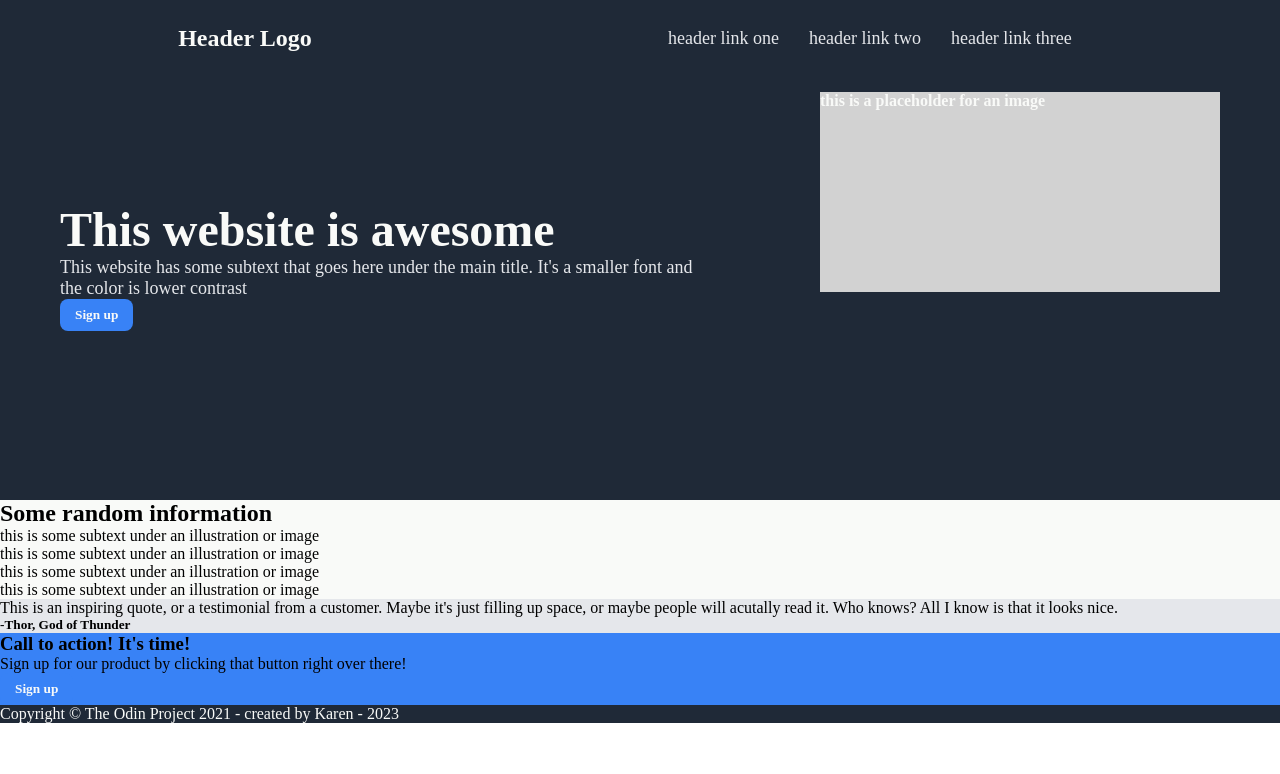
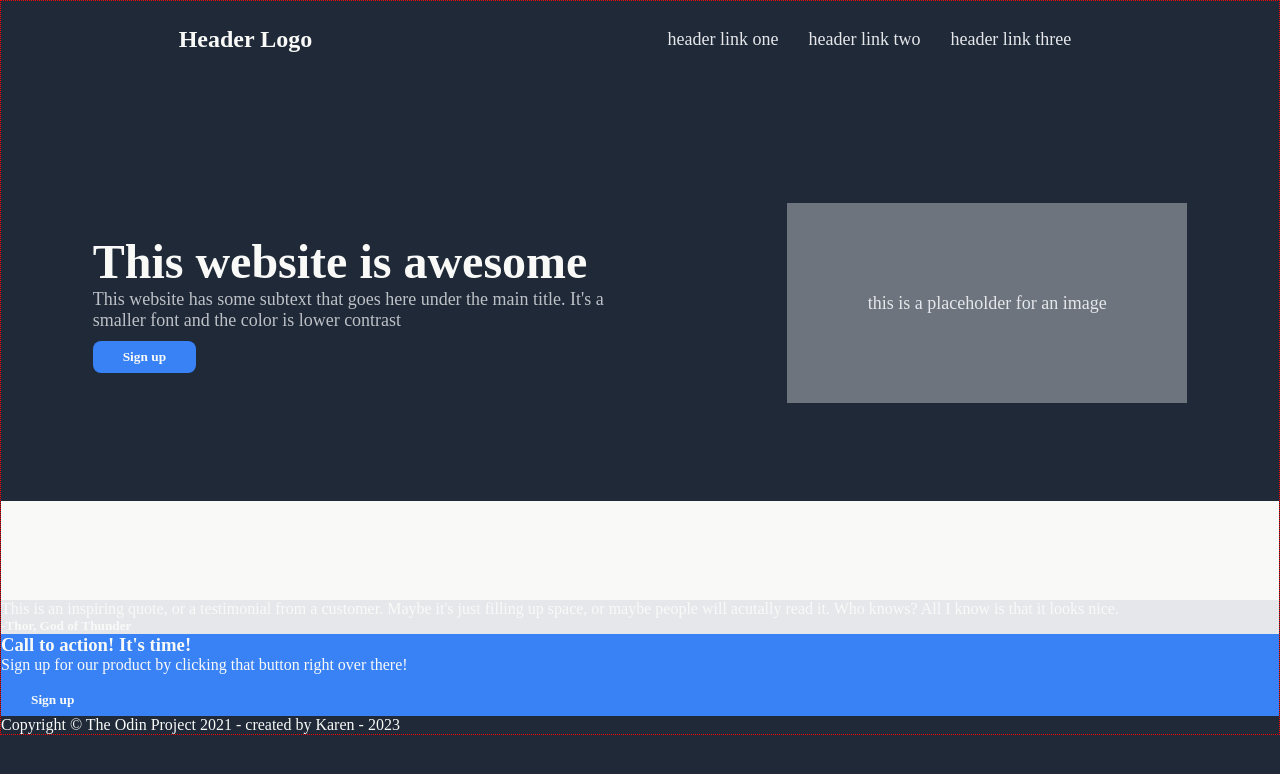
Before and after one commit to klb-dev/landing-page-generic, a plain HTML site: page index.html in a window 1280 px wide. Drawn offline with Linux system fonts and the light colour scheme.

Commit message:
styled body

```diff
--- a/index.html
+++ b/index.html
@@ -23,7 +23,7 @@
                 <button class="btn">Sign up</button>
             </div>
             <div class="image-holder">
-                <h4>this is a placeholder for an image</h4>
+                <h4 class="image-message">this is a placeholder for an image</h4>
             </div>
         </div>
     </header>
--- a/styles.css
+++ b/styles.css
@@ -6,10 +6,11 @@
 }
 
 /* basic colors for different parts */
-.main-1-container,
-.foot-container {
-background-color: #1f2937;
-color: #f9faf8;
+
+body {
+    border: 1px dotted red;
+    background-color: #1f2937;
+    color: #f9faf8;
 }
 
 .main-2-container {
@@ -27,10 +28,11 @@ color: #f9faf8;
 .btn {
     background-color: #3882f6;
     color: #f9faf8;
-    padding: 8px 15px;
+    padding: 8px 30px;
     border: none;
     border-radius: 8px;
     font-weight: bold;
+    margin-top: 10px;
 }
 
 /* main-1 header and navigation */
@@ -63,7 +65,7 @@ color: #f9faf8;
 }
 
 .sign-up {
-    width: 50%;
+    width: 40%;
     margin-top: 150px;
 }
 
@@ -82,10 +84,20 @@ color: #f9faf8;
 .filler-description {
     font-size: 18px;
     color: #e5e7eb;
+    opacity: .8;
 }
 
 .image-holder {
     width: 400px;
     height: 200px;
-    background-color: #d2d2d2;
+    background-color: #6d747d;
+    margin-top: 150px;
+    text-align: center;
 }
+
+.image-message {
+    margin-top: 90px;
+    font-weight: 400;
+    font-size: 18px;
+    color: #e5e7eb;
+}
```
